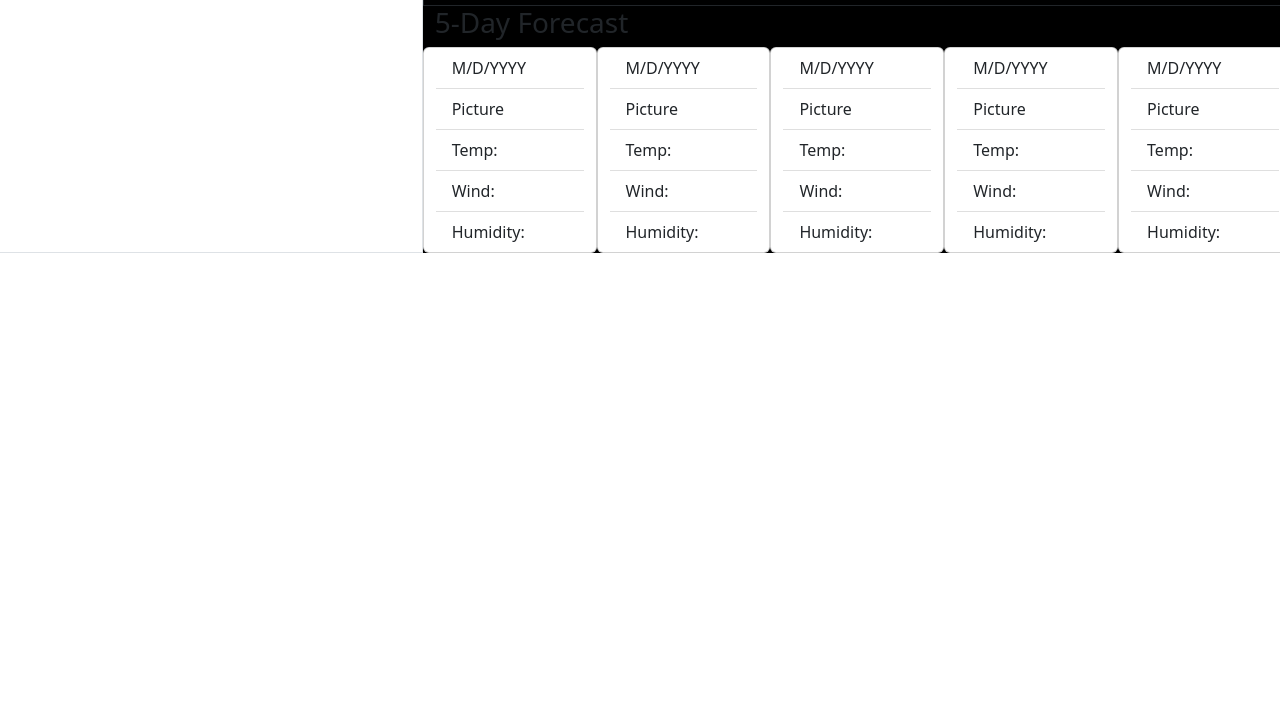
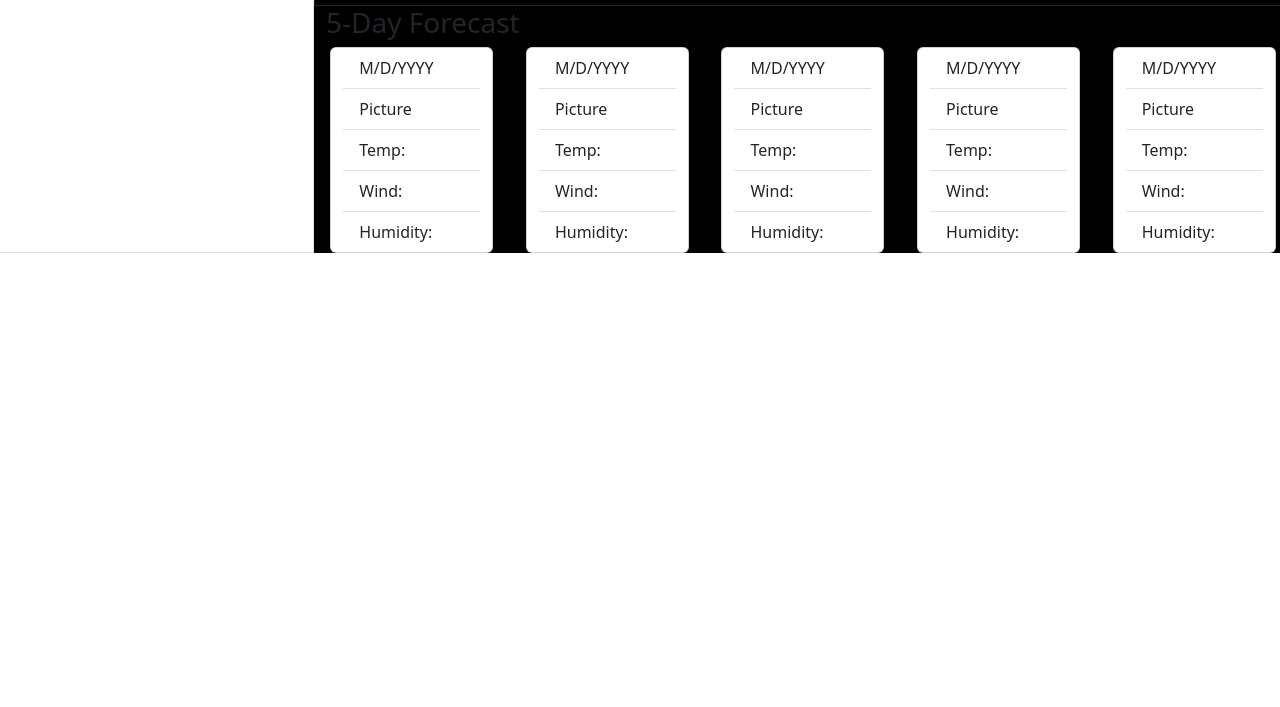
Before and after one commit to BrettMiller47/weather-dashboard, a plain HTML site: page index.html in a window 1280 px wide. Shown: the part 93-800 px from the top of the page. Drawn offline with nearby package versions, Linux system fonts and the light colour scheme.

Commit message:
changed <section> tags from col-sm-4 & col-sm-8 to col-lg-3 & col-lg-9.  changed <div> for daily cards to col-md-2. added justify-content-around to the <div> for daily card row

```diff
--- a/index.html
+++ b/index.html
@@ -16,18 +16,18 @@
         <h1 class="p-0 m-0 text-center">Weather Dashboard</h1>
     </header>
     <main class="row">
-        <section class="col-md-4 border border-black">Search for a City:
+        <section class="col-lg-3 border border-black">Search for a City:
 
         </section>
-        <section class="col-md-8 container-fluid">
+        <section class="col-lg-9 container-fluid">
             <div class="row bg-black">
                 <div class="col-12 border border-dark">
                     <h3>City & Date</h3>
                 </div>
                 <div class="col-12 border-dark">
                     <h3>5-Day Forecast</h3>
-                    <div class="row">
-                        <div class="col card">
+                    <div class="row justify-content-around">
+                        <div class="col-md-2 card">
                             <ul id="day-1" class="list-group list-group-flush">
                                 <li class="list-group-item">M/D/YYYY</li>
                                 <li class="list-group-item">Picture</li>
@@ -36,7 +36,7 @@
                                 <li class="list-group-item">Humidity: </li>
                             </ul>
                         </div>
-                        <div class="col card">
+                        <div class="col-md-2 card">
                             <ul id="day-2" class="list-group list-group-flush">
                                 <li class="list-group-item">M/D/YYYY</li>
                                 <li class="list-group-item">Picture</li>
@@ -45,7 +45,7 @@
                                 <li class="list-group-item">Humidity: </li>
                             </ul>
                         </div>
-                        <div class="col card">
+                        <div class="col-md-2 card">
                             <ul id="day-3" class="list-group list-group-flush">
                                 <li class="list-group-item">M/D/YYYY</li>
                                 <li class="list-group-item">Picture</li>
@@ -54,7 +54,7 @@
                                 <li class="list-group-item">Humidity: </li>
                             </ul>
                         </div>
-                        <div class="col card">
+                        <div class="col-md-2 card">
                             <ul id="day-4" class="list-group list-group-flush">
                                 <li class="list-group-item">M/D/YYYY</li>
                                 <li class="list-group-item">Picture</li>
@@ -63,7 +63,7 @@
                                 <li class="list-group-item">Humidity: </li>
                             </ul>
                         </div>
-                        <div class="col card">
+                        <div class="col-md-2 card">
                             <ul id="day-5" class="list-group list-group-flush">
                                 <li class="list-group-item">M/D/YYYY</li>
                                 <li class="list-group-item">Picture</li>
```
